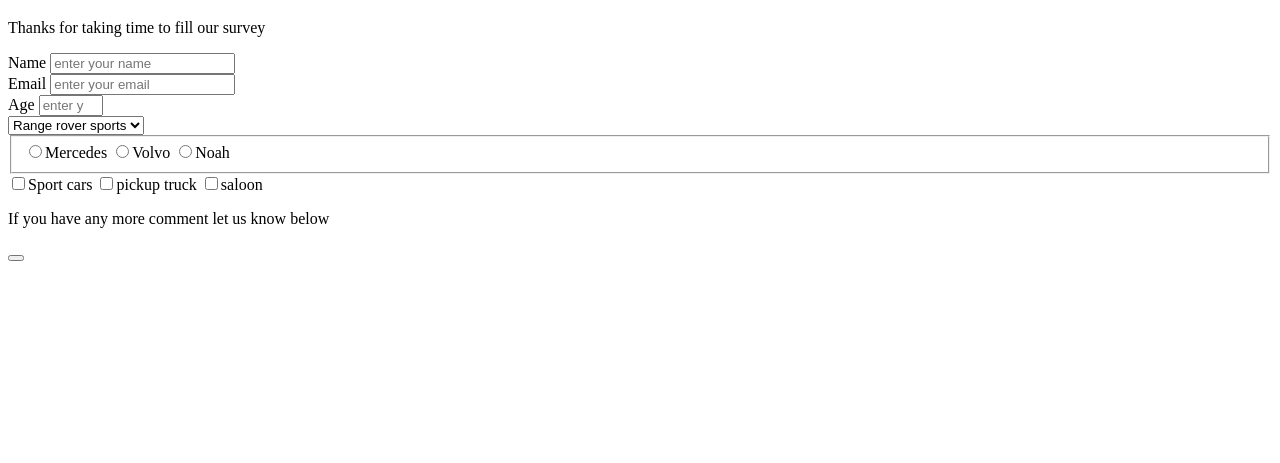
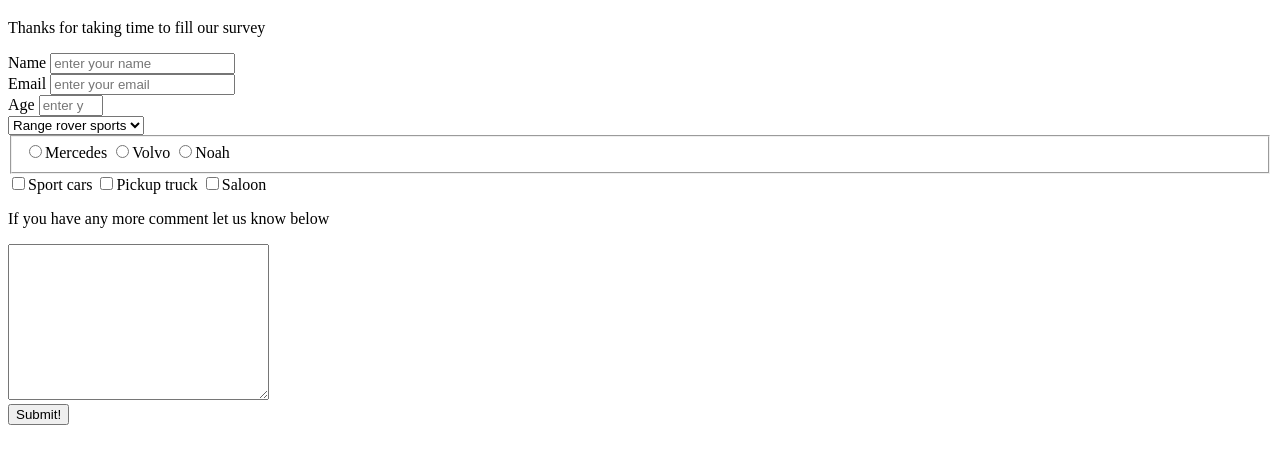
Before and after one commit to QueenterJuma/form-survey, a plain HTML site: page index.html in a window 1280 px wide. Shown: the part 61-524 px from the top of the page. Drawn offline with Linux system fonts and the light colour scheme.

Commit message:
vehicles survey form

```diff
--- a/index.html
+++ b/index.html
@@ -24,14 +24,14 @@
     </div>
 
     <div>
-     <label id="number-lebel"for="name">Age</label>
+     <label id="number-label"for="name">Age</label>
      <input id="number"type="number"min="18" max="100"placeholder="enter your age">
 </div>
 
 
 <select id="dropdown"name="types of vehicles">
     <option value="001">Range rover sports</option>
-    <ption value="002">Subaru</ption>
+    <option value="002">Subaru</option>
 </select>
 
 <div>
@@ -43,16 +43,16 @@
 </div>
 <div>
 <input id="optional1" value="1"type="checkbox"><label for="option1">Sport cars</label>
-<input id="optional2" value="2"type="checkbox"><label for="option2">pickup truck</label>
-<input id="optional3" value="3"type="checkbox"><label for="option3">saloon</label>
+<input id="optional2" value="2"type="checkbox"><label for="option2">Pickup truck</label>
+<input id="optional3" value="3"type="checkbox"><label for="option3">Saloon</label>
 </div>
 
 <div>
 <p>If you have any more comment let us know below</p>
 
-<texterea name="additional comments" id="comments" cols="30" rows="10"></texterea>
+<textarea name="additional comments" id="comments" cols="30" rows="10"></textarea>
 </div>
-<button id="submit" type="submit"></button>
+<button id="submit" type="submit">Submit!</button>
     </form>
 </body>
 </html>
```
